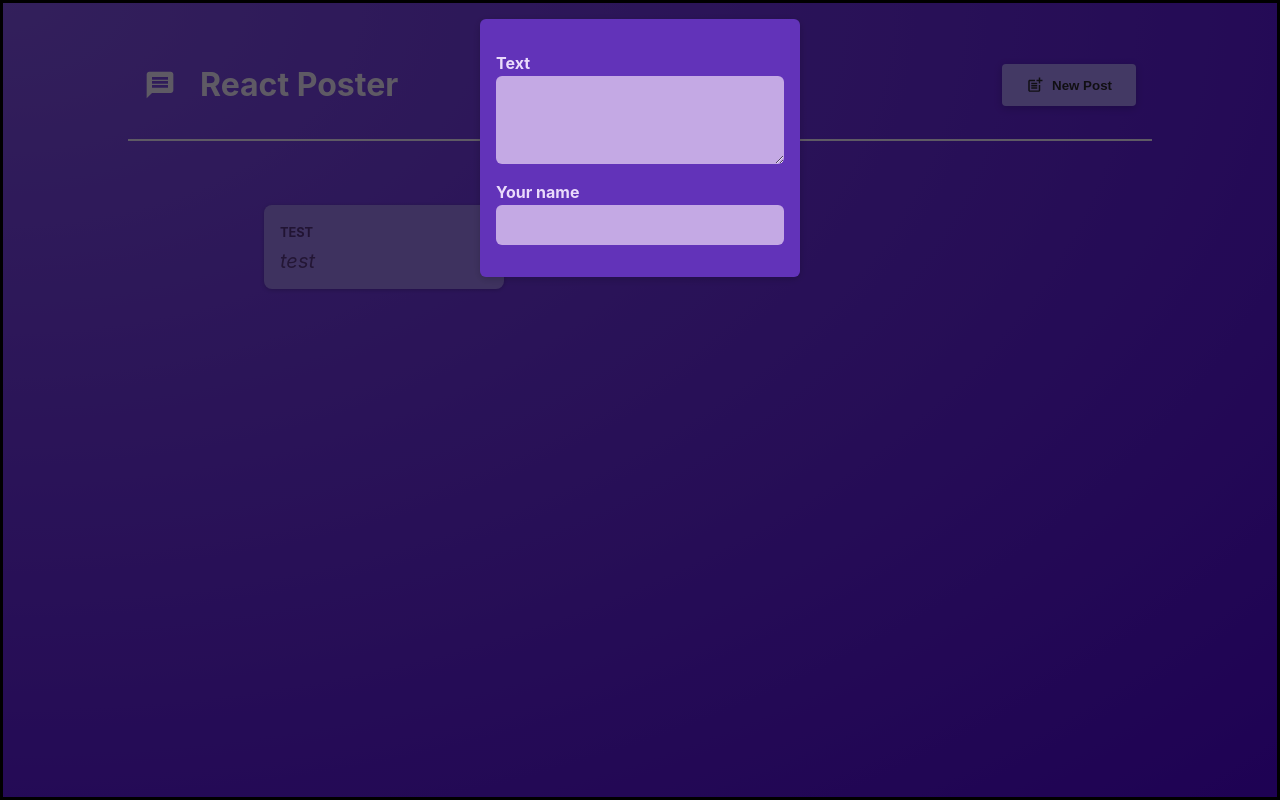
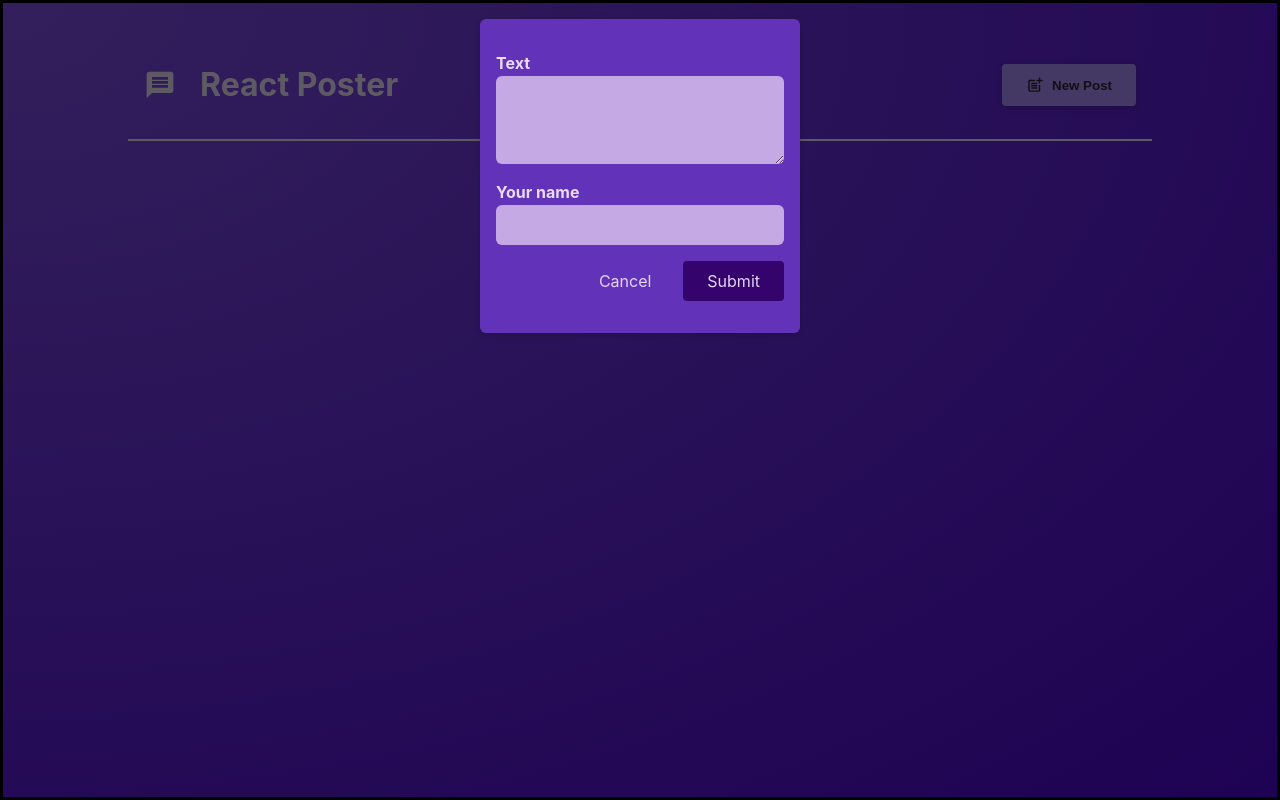
Before and after one commit to AdminAkai/react-refresher, a React (Vite) app: page / in a window 1280 px wide. Both pictures are taken after a click on the button "New Post". Built offline with nearby package versions, Linux system fonts and the light colour scheme.

Commit message:
Added logic for adding new posts

```diff
--- a/src/components/MainHeader/MainHeader.component.jsx
+++ b/src/components/MainHeader/MainHeader.component.jsx
@@ -1,16 +1,16 @@
 import { MdPostAdd, MdMessage } from 'react-icons/md';
 
-import classes from './MainHeader.module.css';
+import styles from './MainHeader.module.css';
 
 const MainHeader = ({ onCreatePost }) => {
   return (
-    <header className={classes.header}>
-      <h1 className={classes.logo}>
+    <header className={styles.header}>
+      <h1 className={styles.logo}>
         <MdMessage />
         React Poster
       </h1>
       <p>
-        <button className={classes.button} onClick={onCreatePost}>
+        <button className={styles.button} onClick={onCreatePost}>
           <MdPostAdd size={18} />
           New Post
         </button>
--- a/src/components/Modal/Modal.component.jsx
+++ b/src/components/Modal/Modal.component.jsx
@@ -1,13 +1,11 @@
 import styles from './Modal.module.css'
 
 const Modal = ({ toggleModal, showModal, children }) => (
-  <>
-    <dialog open={showModal} className={styles.backdrop} onClick={toggleModal}>
-      <div className={styles.modal}>
-        {children}
-      </div>
-    </dialog>
-  </>
+  <dialog open={showModal} className={styles.backdrop} onClick={toggleModal}>
+    <div className={styles.modal}>
+      {children}
+    </div>
+  </dialog>
 )
 
 export default Modal
--- a/src/components/NewPost/NewPost.component.jsx
+++ b/src/components/NewPost/NewPost.component.jsx
@@ -1,16 +1,32 @@
-import classes from './NewPost.module.css';
+import styles from './NewPost.module.css';
 
 const NewPostEnum = { body: 'body', author: 'author'}
 
-const NewPost = ({ onPostBodyChange, onPostAuthorChange }) => (
-  <form className={classes.form}>
+const NewPost = ({ newPost, onPostBodyChange, onPostAuthorChange, onCancel, onSubmit }) => (
+  <form className={styles.form} onSubmit={onSubmit}>
     <p>
       <label htmlFor='body'>Text</label>
-      <textarea id='body' required rows={3} onBlur={(e) => onPostBodyChange(NewPostEnum.body, e.target.value)} />
+      <textarea
+        id='body'
+        required
+        rows={3}
+        value={newPost.body}
+        onChange={(e) => onPostBodyChange(NewPostEnum.body, e.target.value)}
+      />
     </p>
     <p>
       <label htmlFor='name'>Your name</label>
-      <input type='text' id='name' required onBlur={(e) => onPostAuthorChange(NewPostEnum.author, e.target.value)} />
+      <input
+        type='text'
+        id='name'
+        required
+        value={newPost.author}
+        onChange={(e) => onPostAuthorChange(NewPostEnum.author, e.target.value)}
+      />
+    </p>
+    <p className={styles.actions}>
+      <button type="button" onClick={onCancel}>Cancel</button>
+      <button>Submit</button>
     </p>
   </form>
 );
--- a/src/components/PostsList/PostsList.component.jsx
+++ b/src/components/PostsList/PostsList.component.jsx
@@ -1,11 +1,24 @@
-import styles from './PostsList.module.css';
+import { useMemo } from 'react'
 
 import Post from 'src/components/Post';
 
-const PostsList = () => (
-  <ul className={styles.posts}>
-    <Post author='test' body='test' />
-  </ul>
-);
+import styles from './PostsList.module.css';
+
+
+const PostsList = ({ posts }) => {
+  const memoizedPosts = useMemo(() =>
+    posts
+      ?
+      posts.map(({ author, body }, i) => <Post author={author} body={body} key={`${i}-author-body`} />)
+      :
+      null,
+  [posts])
+
+  return (
+    <ul className={styles.posts}>
+      {memoizedPosts}
+    </ul>
+  )
+}
 
 export default PostsList;
--- a/src/pages/Main.page.jsx
+++ b/src/pages/Main.page.jsx
@@ -6,31 +6,51 @@ import NewPost from 'src/components/NewPost';
 import Modal from 'src/components/Modal';
 
 const Main = () => {
+  const [posts, setPosts] = useState([])
   const [showModal, setShowModal] = useState(false);
   const [newPost, setNewPost] = useState({
     body: '',
     author: '',
   });
 
-  console.log(newPost);
-
-  const toggleModal = () => setShowModal(!showModal)
+  const toggleModal = (e) => {
+    if (e.target === e.currentTarget) {
+      setShowModal(!showModal);
+    }
+  }
 
   const onNewPostChange = (postArea, value) => {
     if (value === newPost[postArea]) return;
     setNewPost({ ...newPost, [postArea]: value });
   };
 
+  const onCancelNewPost = () => {
+    setNewPost({ body: '', author: '' })
+    setShowModal(false)
+  }
+
+  const onSubmitNewPost = (e) => {
+    e.preventDefault();
+    const currentPosts = Array.from(posts)
+    currentPosts.push(newPost)
+    setPosts(currentPosts)
+    setNewPost({ body: '', author: '' })
+    setShowModal(false)
+  }
+
   return (
     <main>
       <MainHeader onCreatePost={setShowModal} />
       <Modal toggleModal={toggleModal} showModal={showModal}>
         <NewPost
+          newPost={newPost}
           onPostBodyChange={onNewPostChange}
           onPostAuthorChange={onNewPostChange}
+          onCancel={onCancelNewPost}
+          onSubmit={onSubmitNewPost}
         />
       </Modal>
-      <PostsList />
+      <PostsList posts={posts} />
     </main>
   );
 };
```
Also changed, not shown: src/components/NewPost/index.js (line endings or trailing spaces).
